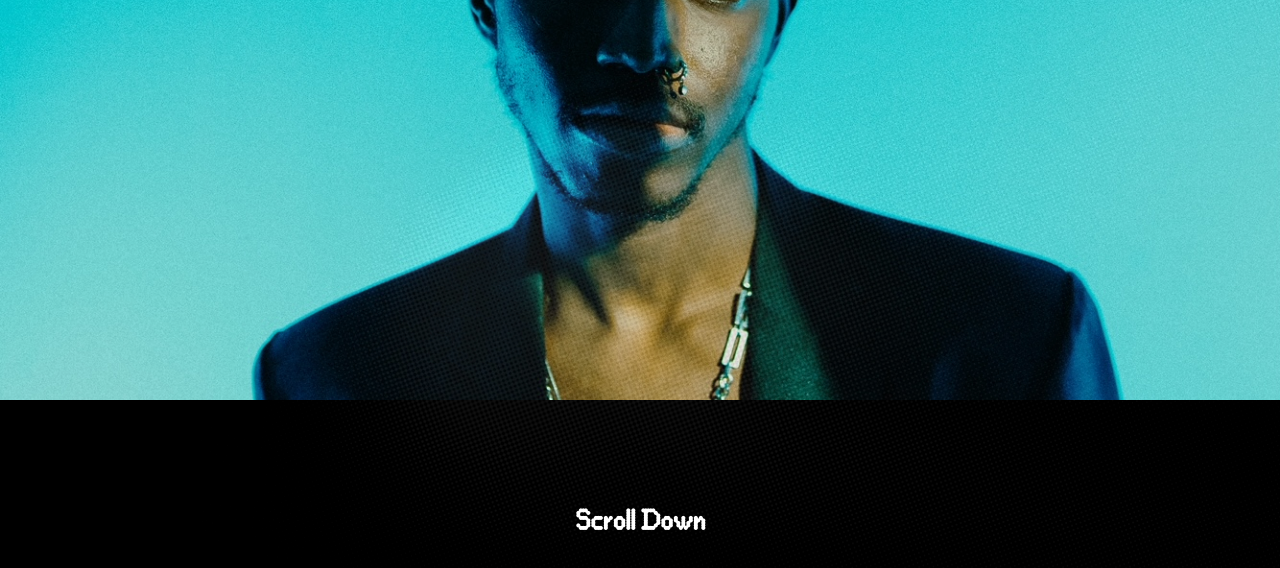
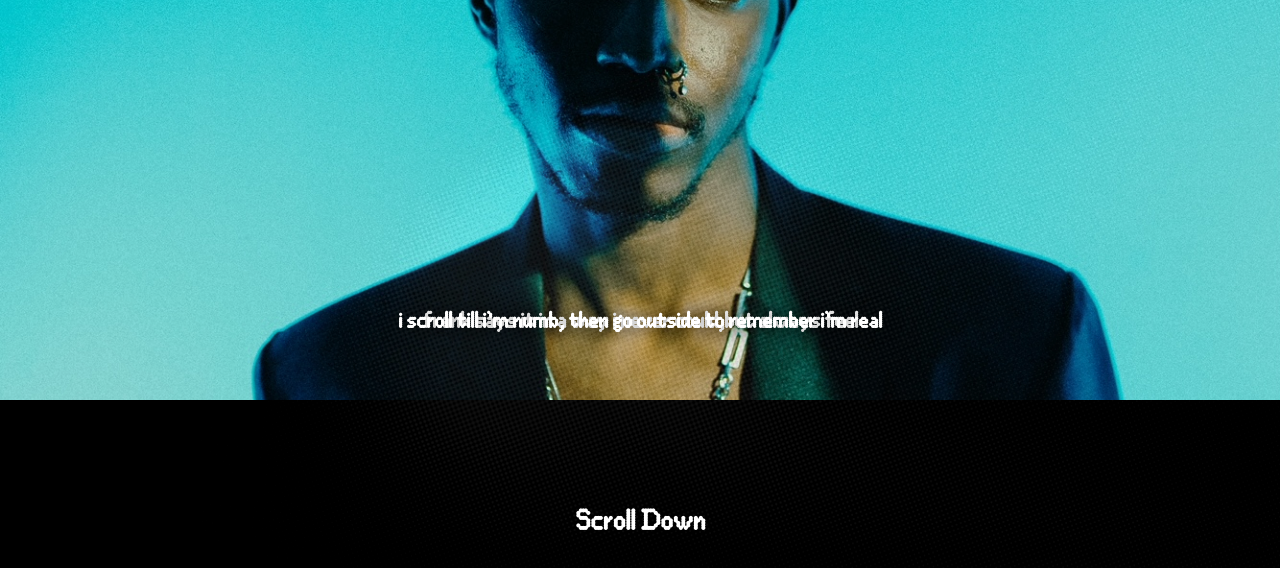
Before and after one commit to mattomar/cretivox-task, a React app: page / in a window 1280 px wide. Shown: the top 568 px of the page. Built offline with nearby package versions, Linux system fonts and the light colour scheme.

Commit message:
fixed layout

```diff
--- a/src/components/photosSection.jsx
+++ b/src/components/photosSection.jsx
@@ -293,12 +293,38 @@ const ScrollSection = () => {
         </Box>
       </Box>
 
-      <Box ref={section4Ref} sx={sectionStyle}>
-      {renderImageBox(image4Ref, frankImage, 'frank says it in a way i never could,but always feel')}
+      <Box
+  sx={{
+    position: 'absolute',
+    top: '40%', // ⬅️ was '50%', moved text up
+    left: '50%',
+    transform: 'translate(-50%, -50%)',
+    color: 'white',
+    fontSize: 'clamp(1rem, 2.5vw, 2rem)',
+    textAlign: 'center',
+    fontWeight: 'bold',
+    textShadow: '0 0 20px rgba(0,0,0,0.7)',
+    pointerEvents: 'none',
+  }}
+>
+  frank says it in a way i never could,but always feel
 </Box>
 
-<Box ref={section5Ref} sx={sectionStyle}>
-{renderImageBox(image5Ref, hikeImage, 'i scroll till i’m numb, then go outside to remember i’m real')}
+<Box
+  sx={{
+    position: 'absolute',
+    top: '40%', // ⬅️ was '50%', moved text up
+    left: '50%',
+    transform: 'translate(-50%, -50%)',
+    color: 'white',
+    fontSize: 'clamp(1rem, 2.5vw, 2rem)',
+    textAlign: 'center',
+    fontWeight: 'bold',
+    textShadow: '0 0 20px rgba(0,0,0,0.7)',
+    pointerEvents: 'none',
+  }}
+>
+  i scroll till i’m numb, then go outside to remember i’m real
 </Box>
 
       <Box sx={{ height: '1000px' }} />
```
